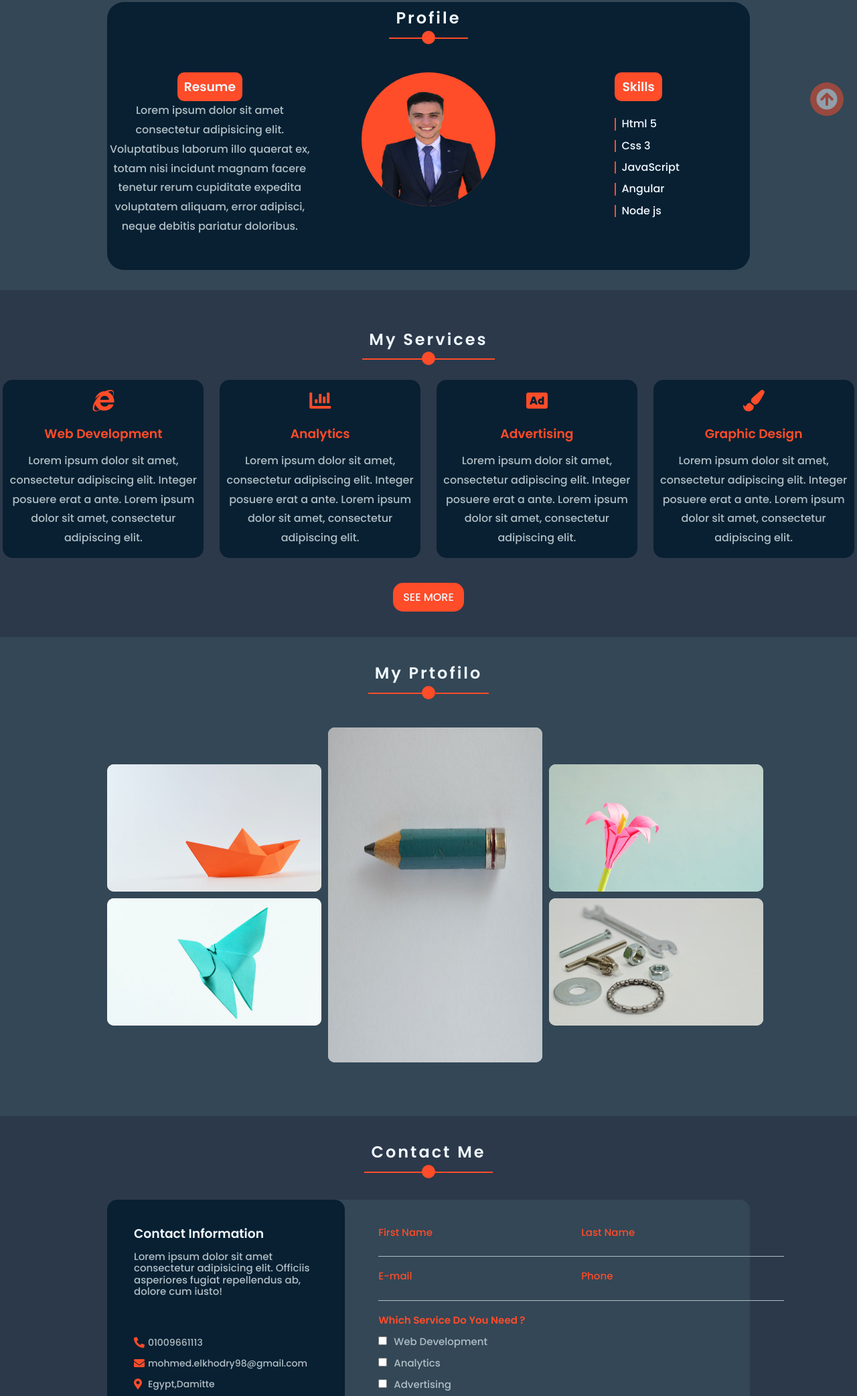
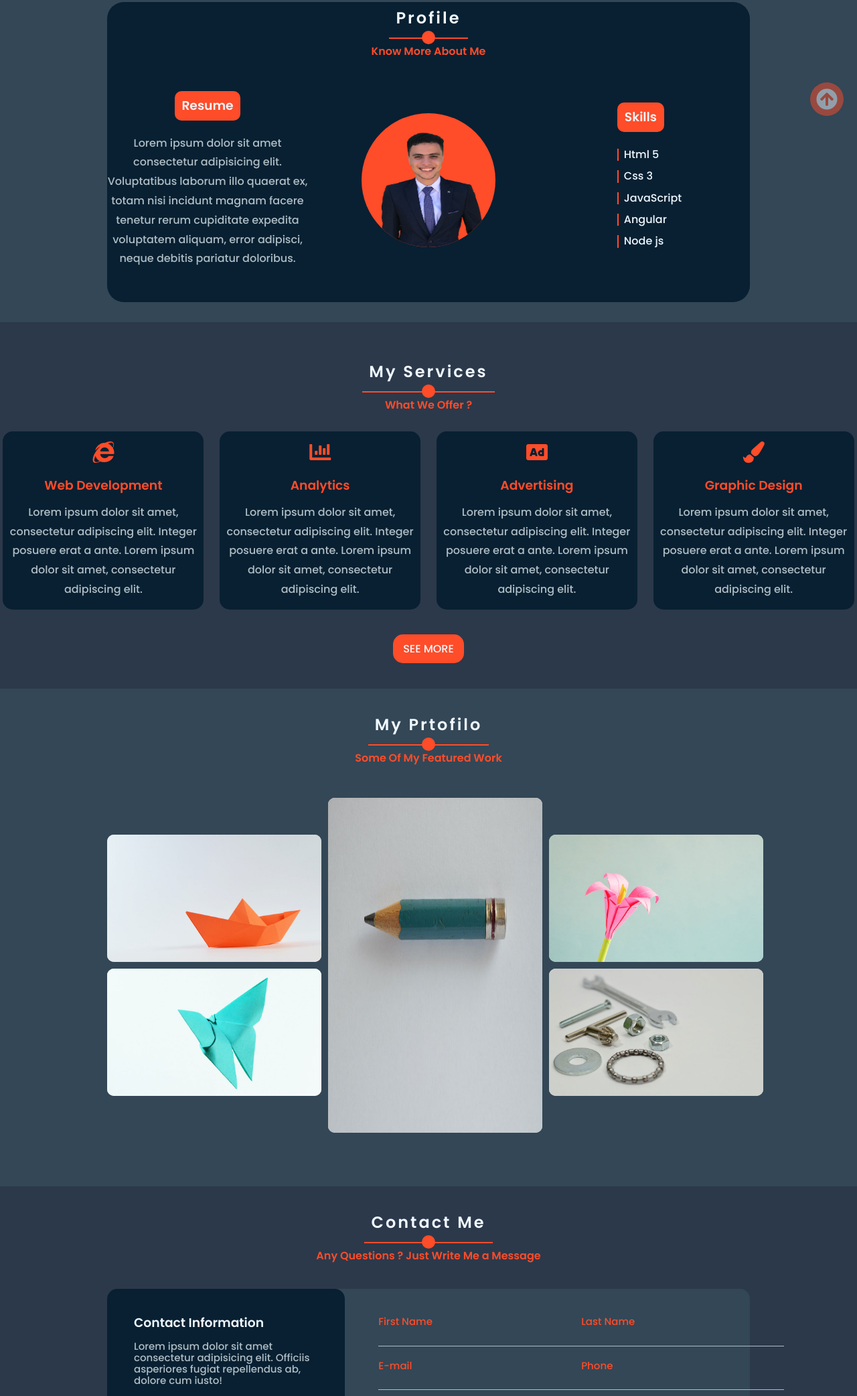
Before and after one commit to mohmed-elkhodry/Html_Css_portofilo, a plain HTML site: page index.html in a window 1280 px wide. Shown: the part 607-2691 px from the top of the page at 67% size. Drawn offline with Linux system fonts and the light colour scheme.

Commit message:
final_show

```diff
--- a/Css/Style.css
+++ b/Css/Style.css
@@ -3,6 +3,9 @@ body {
   padding: 0;
   background-color: var(--minor-bg);
   width: 100%;
+}
+html {
+  scroll-behavior: smooth;
 }
 * {
   box-sizing: border-box;
@@ -10,6 +13,9 @@ body {
   padding: 0;
   font-family: "Poppins", sans-serif;
   color: aliceblue;
+}
+a {
+  text-decoration: none;
 }
 *::selection {
   background-color: transparent;
@@ -40,9 +46,29 @@ body {
   bottom: -10px;
   background-color: var(--color);
 }
+.special-p {
+  text-align: center;
+  margin-top: 10px;
+  color: var(--color);
+  font-weight: bold;
+}
+::-webkit-scrollbar {
+  width: 8px;
+}
+
+/* Track */
+::-webkit-scrollbar-track {
+  box-shadow: inset 0 0 5px grey;
+  border-radius: 10px;
+}
+
+/* Handle */
+::-webkit-scrollbar-thumb {
+  background: var(--color);
+  border-radius: 10px;
+}
 .main-body {
   margin: 0 auto;
-  overflow: hidden;
 }
 .top-btn {
   width: 50px;
@@ -358,8 +384,9 @@ header ul li a:hover {
   grid-template-columns: repeat(auto-fill, minmax(300px, 1fr));
   align-items: flex-start;
   height: calc(100% - 50px);
-  gap: 20px;
+  gap: 30px;
   padding-top: 50px;
+  align-items: center;
 }
 
 .about .my_img {
@@ -384,7 +411,7 @@ header ul li a:hover {
 }
 .about h3 {
   width: fit-content;
-  margin: 0 auto;
+  margin: 0 auto 20px;
   background-color: var(--color);
   color: aliceblue;
   padding: 5px 10px;
@@ -758,6 +785,11 @@ form textarea {
   padding: 5px;
   caret-color: var(--color);
   color: var(--p-color);
+  transition: 0.5s;
+  -webkit-transition: 0.5s;
+  -moz-transition: 0.5s;
+  -ms-transition: 0.5s;
+  -o-transition: 0.5s;
 }
 form .row input:focus,
 form textarea:focus {
@@ -842,7 +874,7 @@ form textarea::placeholder {
 footer {
   background-color: var(--main-bg);
   text-align: center;
-  padding: 10px;
+  padding: 15px;
 }
 footer div span {
   color: var(--color);
--- a/index.html
+++ b/index.html
@@ -17,7 +17,7 @@
   </head>
   <body>
     <div class="main-body">
-      <button class="top-btn"><i class="fas fa-arrow-circle-up text-center"></i></button>
+      <a class="top-btn" href="#"><i class="fas fa-arrow-circle-up text-center"></i></a>
       <!-- Start header -->
       <header>
         <div class="Logo">
@@ -26,11 +26,11 @@
         <div class="list">
           <i class="fas fa-ellipsis-v"></i>
           <ul>
-            <li><a>Home</a></li>
-            <li><a>About</a></li>
-            <li><a>Services</a></li>
-            <li><a>Portofilo</a></li>
-            <li><a>Contact</a></li>
+            <li><a href="#">Home</a></li>
+            <li><a href="#about">About</a></li>
+            <li><a href="#sers">Services</a></li>
+            <li><a href="#porto">Portofilo</a></li>
+            <li><a href="#contact">Contact</a></li>
           </ul>
         </div>
       </header>
@@ -48,7 +48,7 @@
               building excellent Websites that improves the lives of those
               around me.
             </p>
-            <a class="btn">More Info</a>
+            <a class="btn" href="#about">More Info</a>
           </div>
           <div class="img">
             <img src="assets/my-img.png" alt="my-image" />
@@ -57,9 +57,10 @@
       </section>
       <!-- End Landing Section -->
       <!-- start about section  -->
-      <section class="about">
+      <section class="about" id="about">
         <div class="container">
           <h2 class="special-heading">Profile</h2>
+          <p class="special-p">Know More About Me</p>
           <div class="details">
             <div class="detiled_info">
               <h3>Resume</h3>
@@ -86,9 +87,10 @@
       </section>
       <!-- End about section  -->
       <!-- Start Services section -->
-      <section class="ser-sec">
+      <section class="ser-sec" id="sers">
         <div class="ser-cont">
           <h2 class="special-heading">My Services</h2>
+          <p class="special-p">What We Offer ?</p>
           <div class="ser-contain">
             <div class="ser">
               <i class="fab fa-internet-explorer fa-2x"></i>
@@ -132,9 +134,10 @@
       </section>
       <!-- End Services section -->
       <!-- Start Portofilo Section -->
-      <section class="portofilo_sec">
+      <section class="portofilo_sec" id="porto">
         <div class="container">
           <h2 class="special-heading">My Prtofilo</h2>
+          <p class="special-p">Some Of My Featured Work</p>
           <div class="port-content">
             <div>
               <img src="assets/project-1.jpg" alt="project-1">
@@ -171,9 +174,10 @@
       </section>
       <!-- End Portofilo Section -->
       <!-- start contact section -->
-      <section class="contct">
+      <section class="contct" id="contact">
         <div class="container">
           <h2 class="special-heading">Contact Me</h2>
+          <p class="special-p">Any Questions ? Just Write Me a Message</p>
           <div class="contct_container">
             <div class="card-contact">
               <h3>Contact Information</h3>
```
